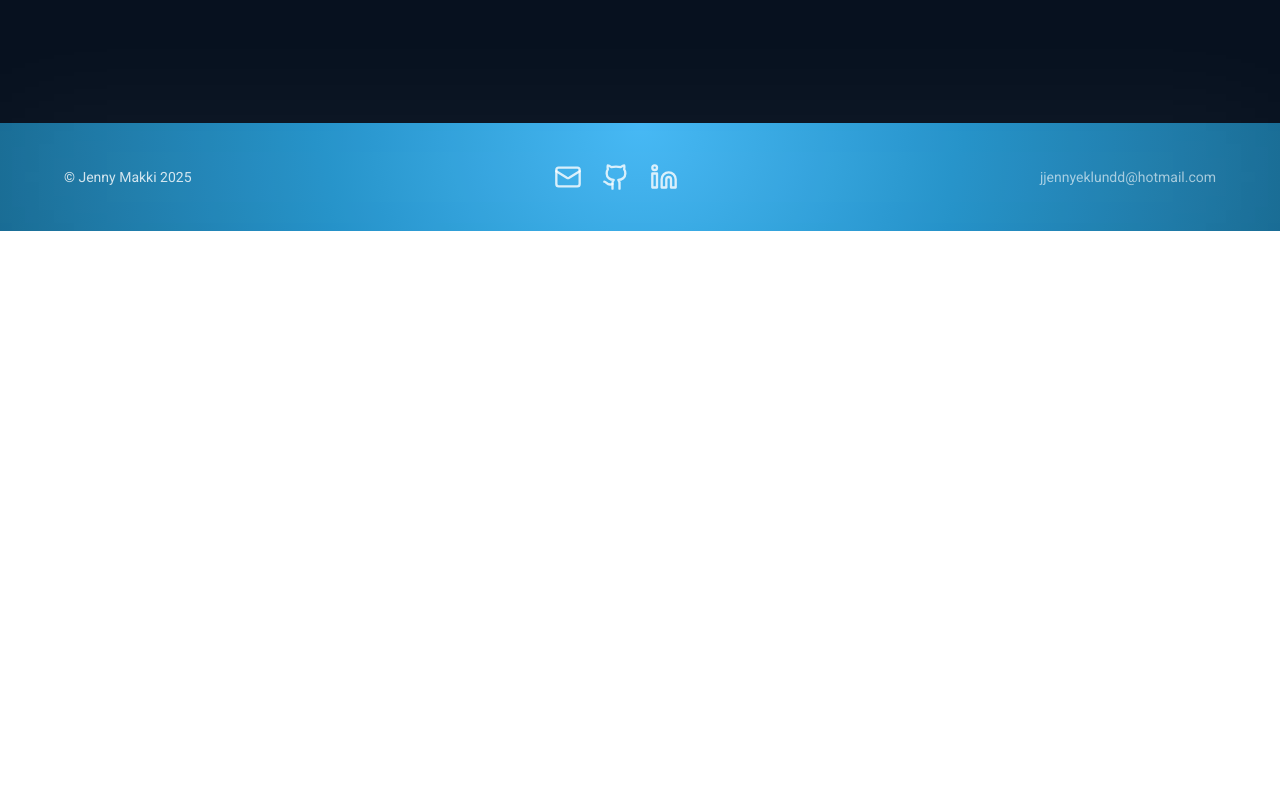
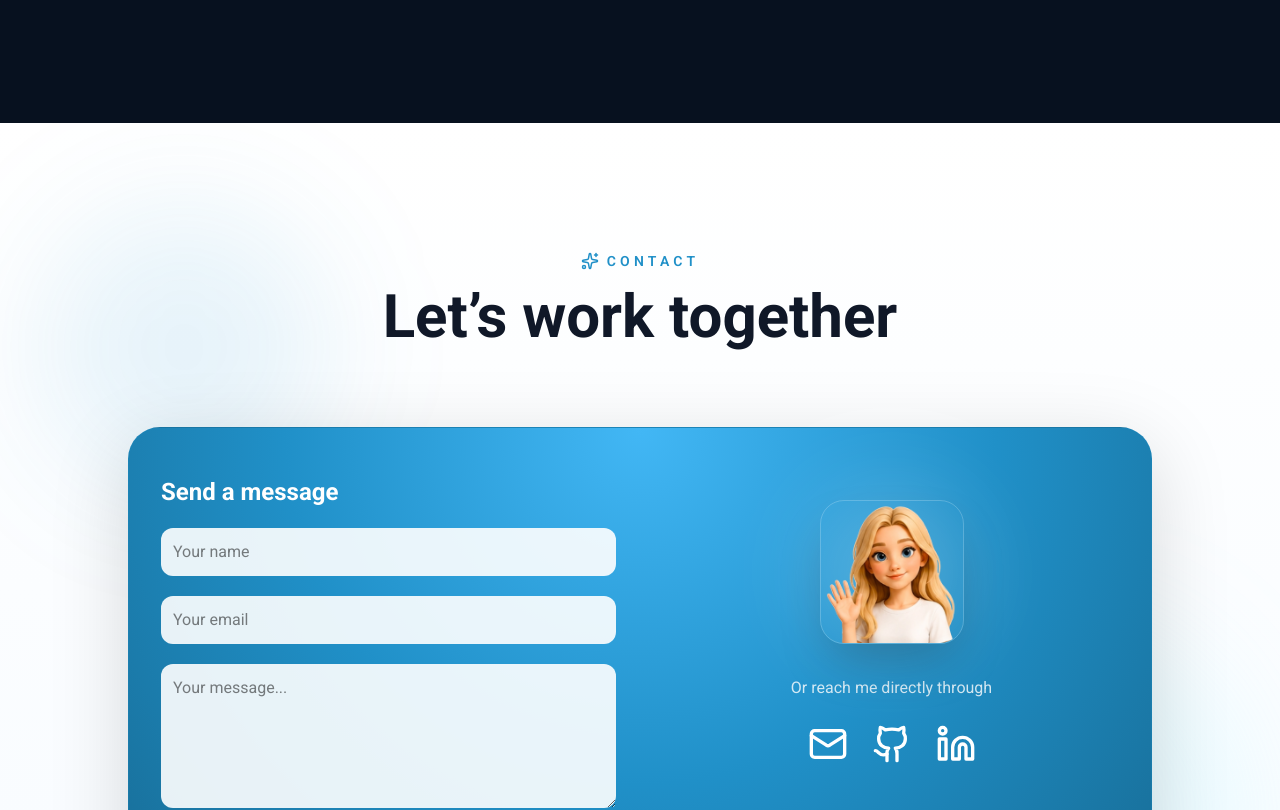
Before and after one commit to jennymakki/jennys-presentation, a Next.js app: page /projects in a window 1280 px wide. Shown: the part 6960-7770 px from the top of the page. Before the commit the page ends 7191 px from the top, so only its background shows below. Built offline with nearby package versions, Linux system fonts and the light colour scheme.

Commit message:
added contact to projects

```diff
--- a/src/app/projects/page.tsx
+++ b/src/app/projects/page.tsx
@@ -8,6 +8,7 @@ import StoryArcSection from "@/components/blocks/StoryArcSection";
 import BackendSkillTree from "@/components/blocks/BackendSkillTree";
 
 import { projects } from "@/data/projects";
+import Contact from "@/components/blocks/contact";
 
 const getProjects = (slugs: string[]) =>
   projects.filter(p => slugs.includes(p.slug));
@@ -67,7 +68,7 @@ export default function ProjectsPage() {
       />
 
       <BackendSkillTree projects={getProjects(backendArc)} />
-
+      <Contact/>
       <Footer />
     </main>
   );
```
